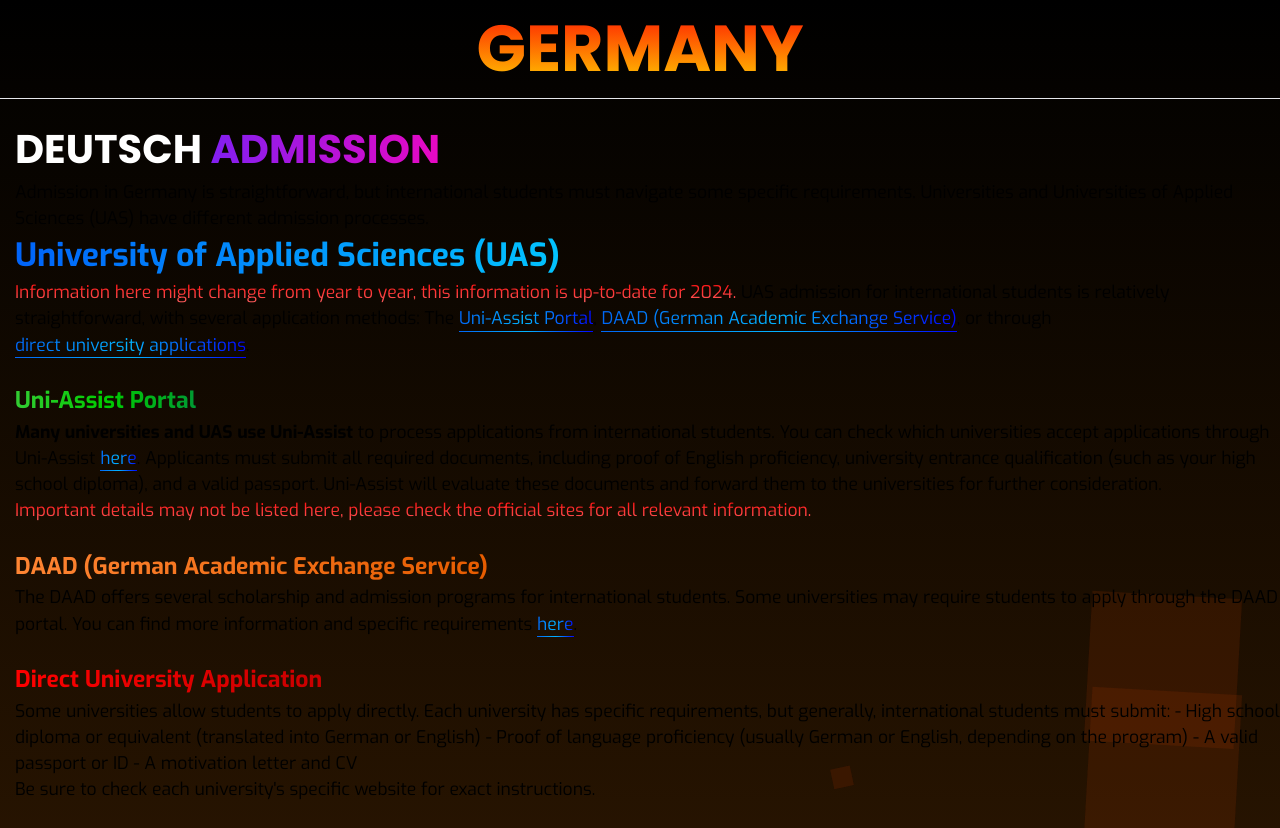
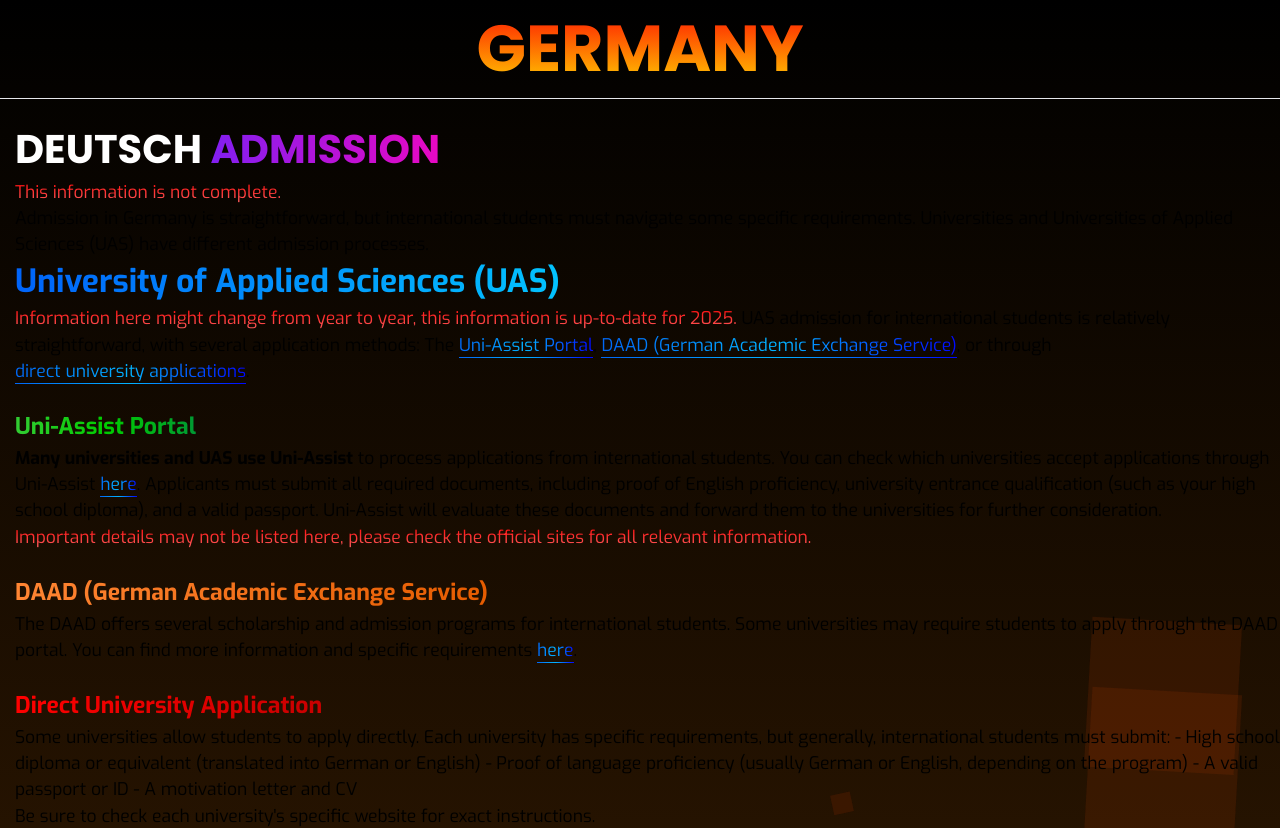
Before and after one commit to FaisalAbusharar/europe-university-info, a Next.js app: page /pages/admission/germany in a window 1280 px wide. Shown: the top 828 px of the page. Built offline with nearby package versions, Linux system fonts and the light colour scheme.

Commit message:
added warning; germany admission page not complete

```diff
--- a/src/app/pages/admission/finland/page.tsx
+++ b/src/app/pages/admission/finland/page.tsx
@@ -22,7 +22,7 @@
 <>
     The admission in Finland can be quite complicated in Finland, especially for international students, we will try to break it down. <br/> Universities and Universities of applied sciences both have different admission requirements.
     <br/> <span id="subSubtitle"> <span id="gradientSubSub">University of Applied Sciences</span></span> <br/>
-    <span id='warning'>Information here might change from year to year, this information is up-to date for 2024</span>. UAS admission for International students is relatively straight-forward, you can apply in 4 main methods,
+    <span id='warning'>Information here might change from year to year, this information is up-to date for 2025</span>. UAS admission for International students is relatively straight-forward, you can apply in 4 main methods,
     The <a href='https://www.uasinfo.fi/international-uas-exam/' id='hyperlink'>International UAS Spring Exam</a> ‎  <a href='https://www.uasinfo.fi/international-uas-exam-autumn-2024/' id='hyperlink'>International UAS Autumn Exam</a>
     ‎ ‎ <a href='https://www.uasinfo.fi/sat-test/' id='hyperlink'>SAT Test</a> ‎ <a href='https://www.uasinfo.fi/certificate-based-selection/' id='hyperlink'>Certifcate Based Selection</a>.
     <br/><br/><a style={gradientStyleSpring} id='gradientSubSub'><span id='subsubSubtitle'>International UAS Spring Exam</span></a><br/>
--- a/src/app/pages/admission/germany/page.tsx
+++ b/src/app/pages/admission/germany/page.tsx
@@ -18,9 +18,11 @@
 
 const internationalAdmissionInformationText =
 <>
+    <span id='warning'>This information is not complete.</span><br></br>
+
     Admission in Germany is straightforward, but international students must navigate some specific requirements. Universities and Universities of Applied Sciences (UAS) have different admission processes.
     <br/> <span id="subSubtitle"> <span id="gradientSubSub">University of Applied Sciences (UAS)</span></span> <br/>
-    <span id='warning'>Information here might change from year to year, this information is up-to-date for 2024.</span> UAS admission for international students is relatively straightforward, with several application methods:
+    <span id='warning'>Information here might change from year to year, this information is up-to-date for 2025.</span> UAS admission for international students is relatively straightforward, with several application methods:
     The <a href='https://www.uni-assist.de/en/' id='hyperlink'>Uni-Assist Portal</a>, <a href='https://www.daad.de/en/' id='hyperlink'>DAAD (German Academic Exchange Service)</a>, or through <a href='https://www.study-in-germany.de/en/' id='hyperlink'>direct university applications</a>.
     <br/><br/><a style={gradientStyleSpring} id='gradientSubSub'><span id='subsubSubtitle'>Uni-Assist Portal</span></a><br/>
     <strong>Many universities and UAS use Uni-Assist</strong> to process applications from international students. You can check which universities accept applications through Uni-Assist <a href='https://www.uni-assist.de/en/what-we-do/uni-assist-online/' id='hyperlink'>here</a>.
```
